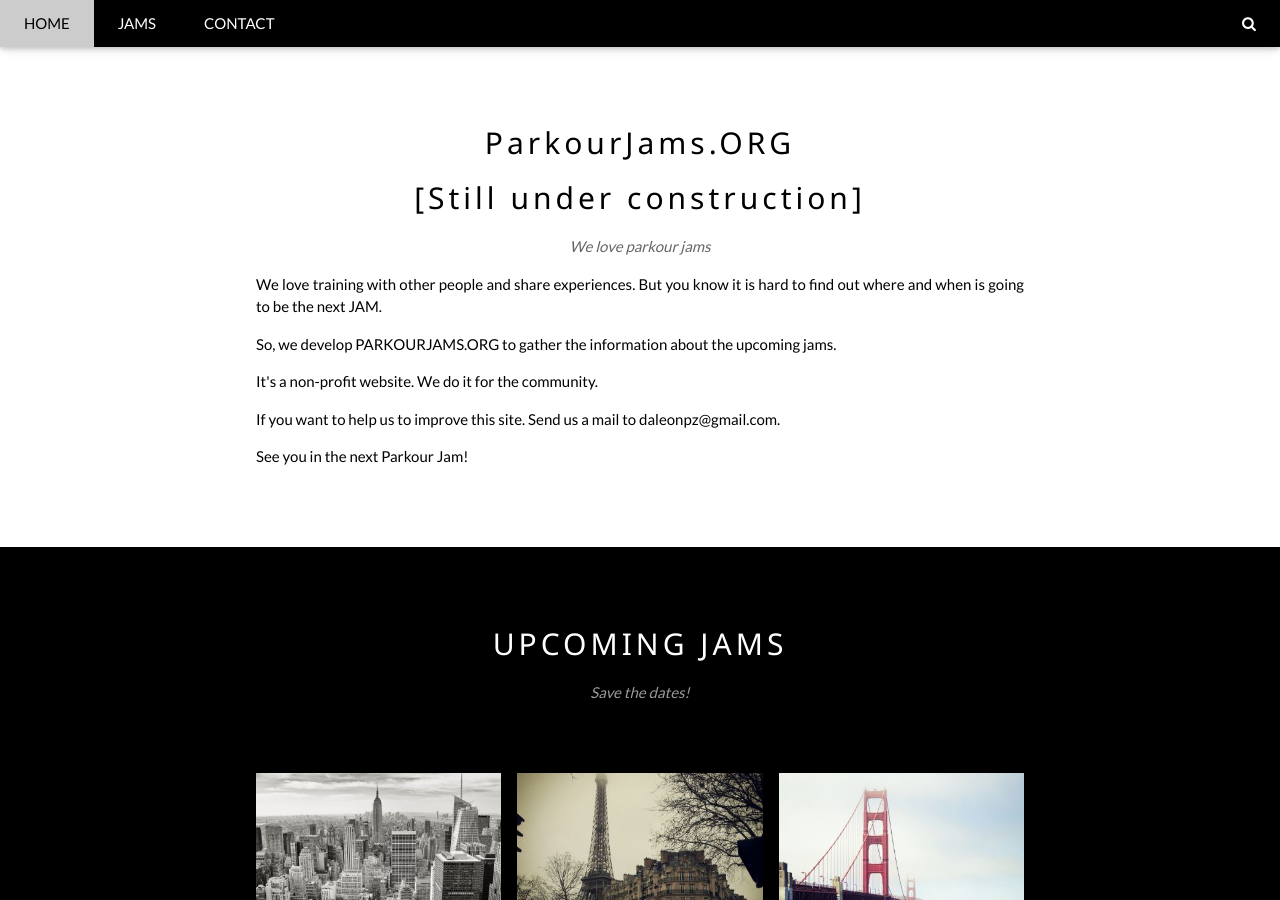
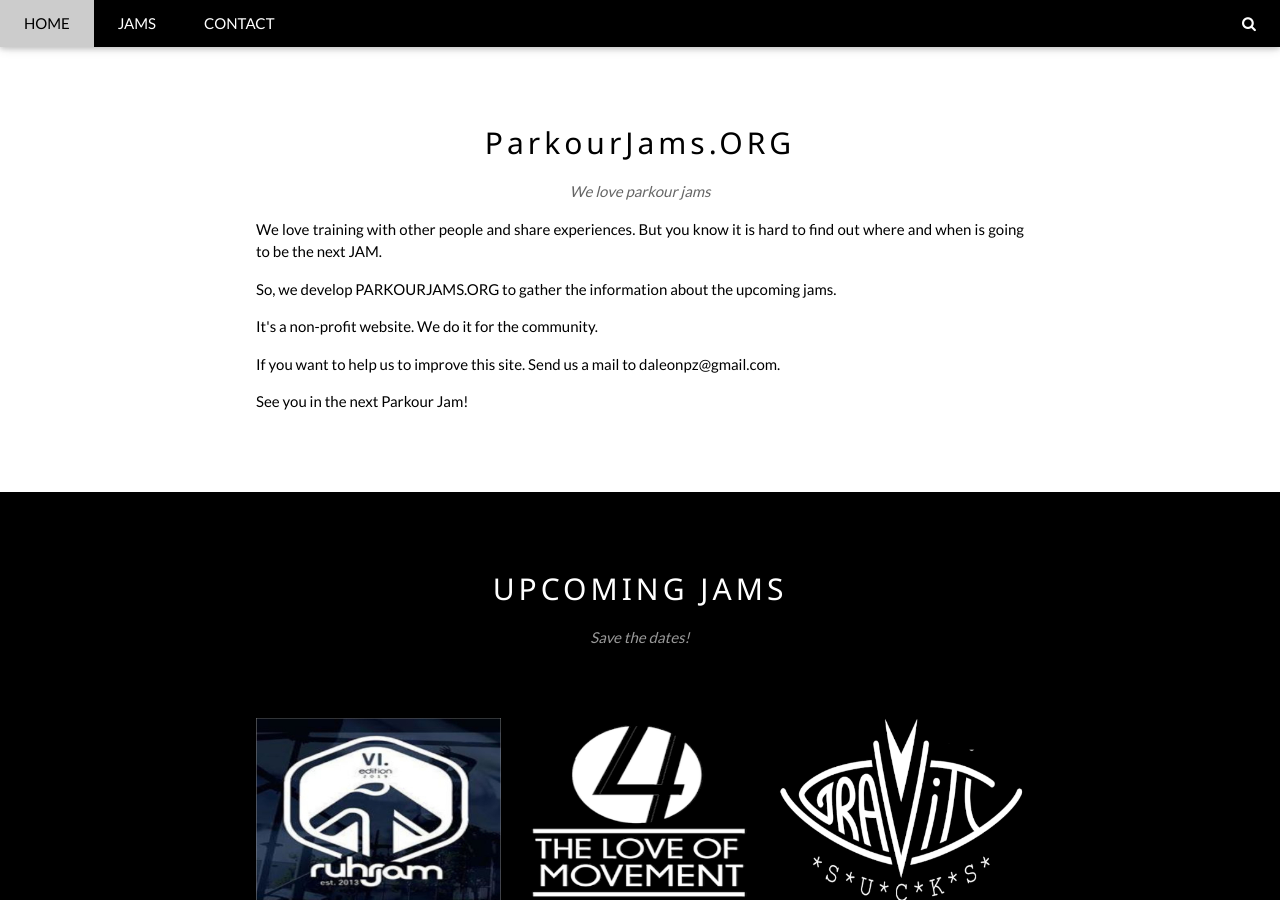
Before and after one commit to daleonpz/parkourjams.com, a Jekyll site: the page index.html, which Jekyll copies as it is, in a window 1280 px wide and 900 px high. Built offline with Jekyll 4.4.1, drawn with Linux system fonts in a browser that asks for light colours.

Commit message:
update fotos

```diff
--- a/index.html
+++ b/index.html
@@ -48,7 +48,6 @@
     <!-- The Band Section -->
   <div class="w3-container w3-content w3-center w3-padding-64" style="max-width:800px" id="band">
     <h2 class="w3-wide">ParkourJams.ORG</h2>
-    <h2 class="w3-wide">[Still under construction]</h2>
     <p class="w3-opacity"><i>We love parkour jams</i></p>
     <p class="w3-justify"> We love training with other people and share experiences. But you know it is hard to find out where and  when is going to be the next JAM. </p>
     <p class="w3-justify">  So, we develop PARKOURJAMS.ORG to gather the information about the upcoming jams. </p>
@@ -86,7 +85,7 @@
 
       <div class="w3-row-padding w3-padding-32" style="margin:0 -16px">
         <div class="w3-third w3-margin-bottom">
-          <img src="/images/newyork.jpg" alt="New York" style="width:100%" class="w3-hover-opacity">
+          <img src="/images/ruhrjam.jpg" alt="Ruhr Jam" style="width:100%" class="w3-hover-opacity">
           <div class="w3-container w3-white">
             <p><b>Ruhr Jam (GER)</b></p>
             <p class="w3-opacity">24-25 Aug 2019</p>
@@ -95,7 +94,7 @@
 </div>
         </div>
         <div class="w3-third w3-margin-bottom">
-          <img src="/images/paris.jpg" alt="Paris" style="width:100%" class="w3-hover-opacity">
+          <img src="/images/4tlom.png" alt="4TLOM" style="width:100%" class="w3-hover-opacity">
           <div class="w3-container w3-white">
             <p><b>4TLOM (NED)</b></p>
             <p class="w3-opacity">28-30 Dec 2019</p>
@@ -104,7 +103,7 @@
           </div>
         </div>
         <div class="w3-third w3-margin-bottom">
-          <img src="/images/sanfran.jpg" alt="San Francisco" style="width:100%" class="w3-hover-opacity">
+          <img src="/images/gravity-sucks.png" alt="Gravity Sucks" style="width:100%" class="w3-hover-opacity">
           <div class="w3-container w3-white">
             <p><b>GravitySucks (GER)</b></p>
             <p class="w3-opacity">26-28 Jun 2020</p>
```
Also changed, not shown: images/4tlom.png (added), images/gravity-sucks.png (added), images/ruhrjam.jpg (added), 1 other file.
